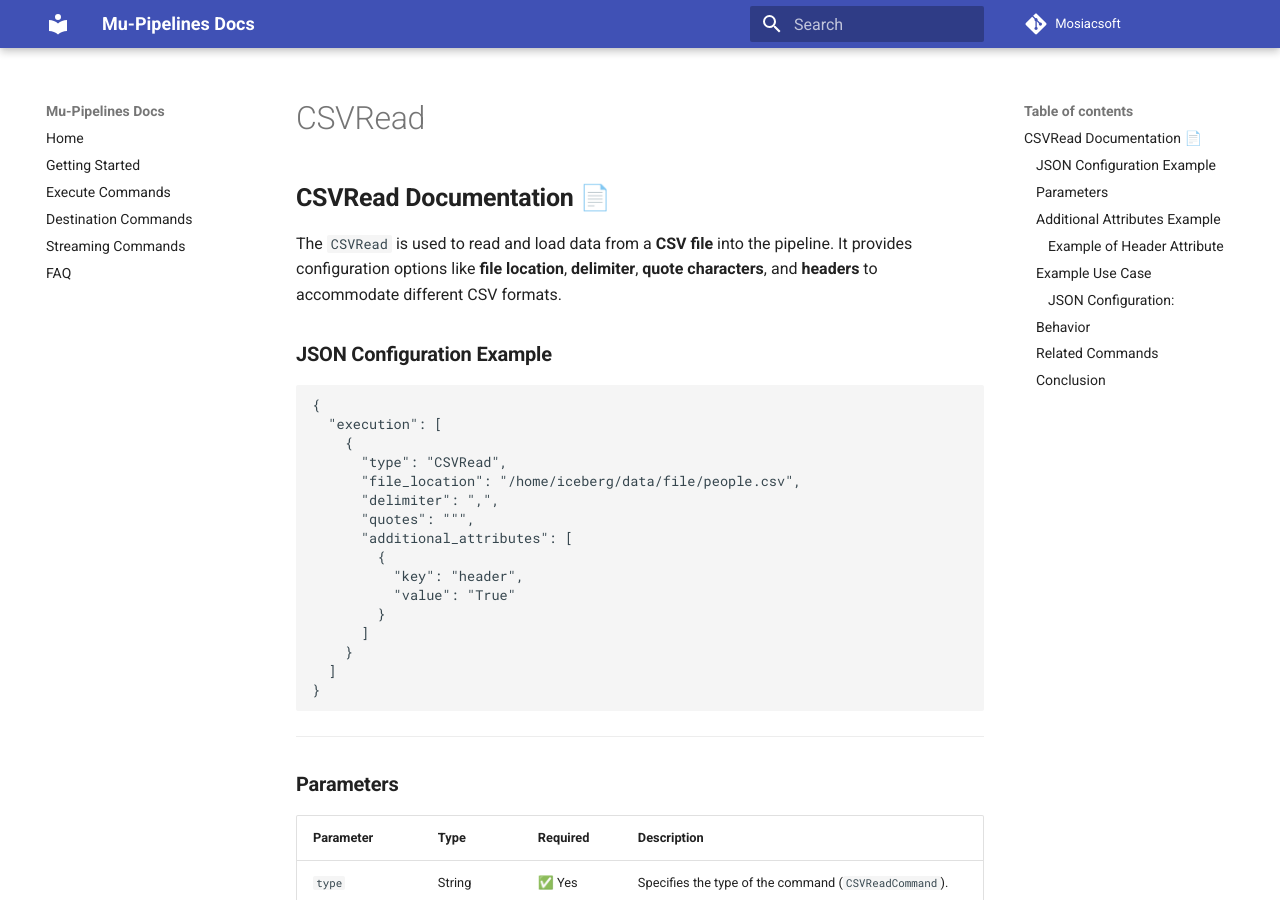
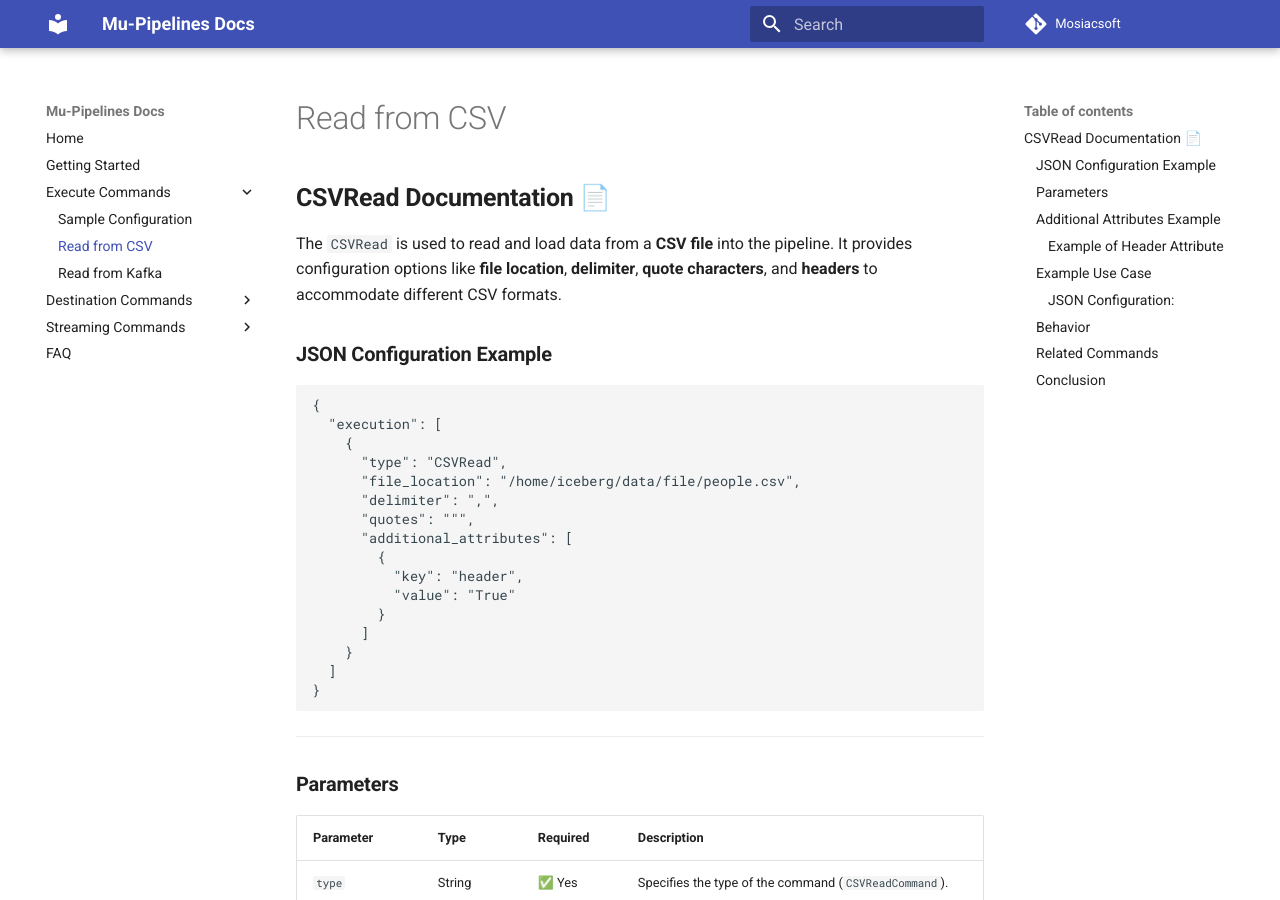
Before and after one commit to Mosiacsoft/mu-pipelines-doc, an MkDocs documentation site: the page built from docs/execute-command/CSVRead.md, in a window 1280 px wide and 900 px high. Built offline with MkDocs 1.6.1 and Material for MkDocs 9.7.7, drawn with Linux system fonts in a browser that asks for light colours; old or Windows-style settings are respelled for this version of MkDocs.

Commit message:
adding files

```diff
--- a/mkdocs.yml
+++ b/mkdocs.yml
@@ -5,9 +5,18 @@
 nav:
   - Home: index.md
   - Getting Started: getting-started.md
-  - Execute Commands: execute-command\execute-command.md
-  - Destination Commands: destination-command\destination-command.md
-  - Streaming Commands: streaming-command\streaming-command.md
+  - Execute Commands:
+      Sample Configuration: execute-command\execute-command.md
+      Read from CSV: execute-command\CSVRead.md
+      Read from Kafka: execute-command\kafka.md
+  - Destination Commands:
+      Sample Configuration: destination-command\destination-command.md
+      Write to CSV: destination-command\csvWrite.md
+      Store to Iceberg: destination-command\iceberg.md
+  - Streaming Commands:
+      Sample Configuration: streaming-command\streaming-command.md
+      Kafka to Iceberg Configuration: streaming-command\kafka-iceberg.md
+
   - FAQ: faq.md
 
 repo_url: "https://mosiacsoft.github.io/mu-pipelines-doc/"
```
Also changed, not shown: docs/destination-command/csvwrite.md (added), site/404.html, site/connection_properties/index.html, site/destination-command/destination-command/index.html, site/destination-command/iceberg/index.html, site/execute-command/CSVRead/index.html, site/execute-command/execute-command/index.html, site/execute-command/kafka/index.html, site/faq/index.html, site/getting-started/index.html, site/global_properties/index.html, site/index.html, site/search/search_index.json, site/streaming-command/kafka-iceberg/index.html, 1 more files.
